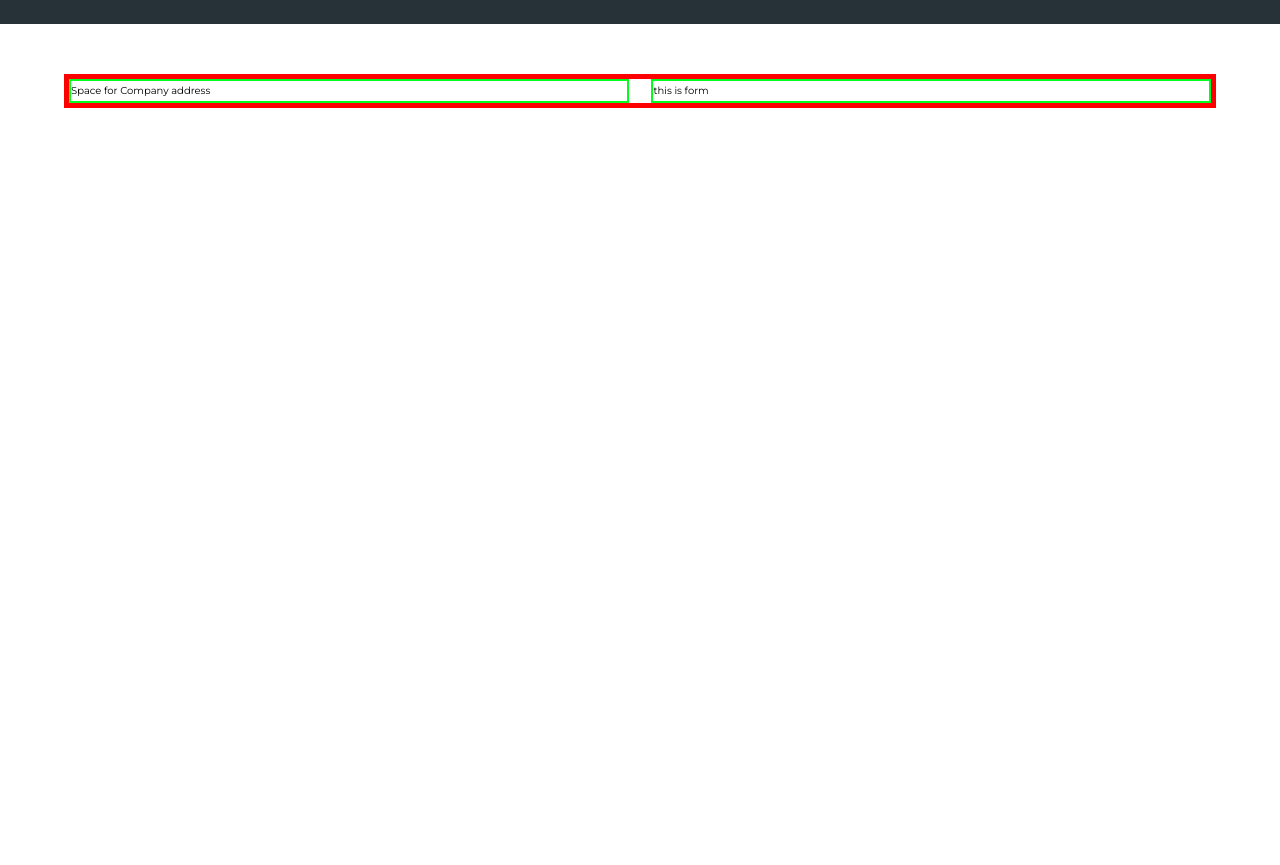
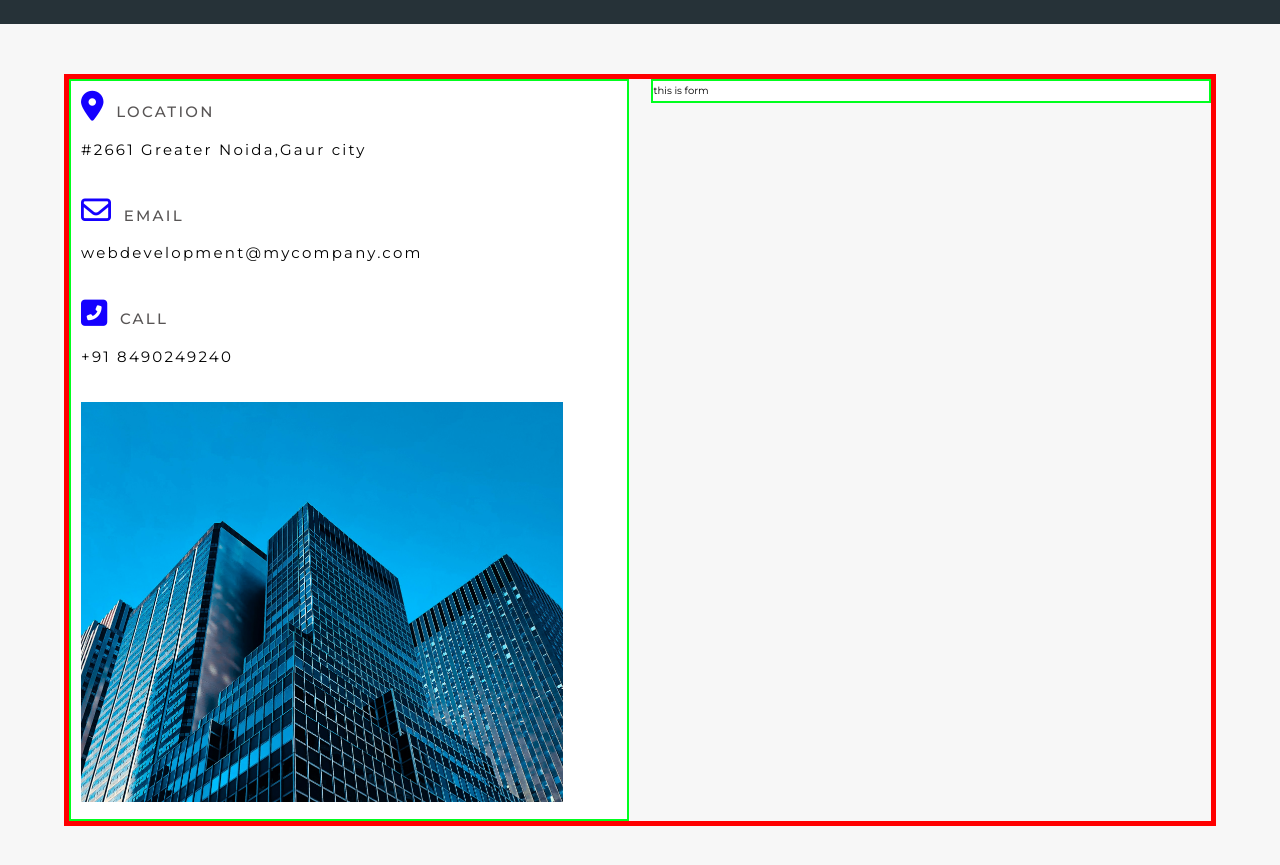
Before and after one commit to gulshan-pandey/Travel-website, a plain HTML site: page Contact.html in a window 1280 px wide. Shown: the part 81-946 px from the top of the page. Before the commit the page ends 800 px from the top, so only its background shows below. Drawn offline with Linux system fonts and the light colour scheme.

Commit message:
added Location

```diff
--- a/Contact.html
+++ b/Contact.html
@@ -19,16 +19,37 @@
                 <li class="nav-item"><a href="./About.html">ABOUT</a></li>
                 <li class="nav-item"><a href="./Contact.html">CONTACT</a></li>
             </ul>
-        </nav>
-        <section class="contact container">
+    </nav>
+    <section class="contact ">
+        <div class="container">
             <div class="form-wrapper">
-                <div class="company-address">Space for Company address</div>
+                <div class="company-address">
+                    <div class="address-group ">
+                        <i class="fas fa-map-marker-alt fa-3x text-blue"></i>
+                        <h2 class="text-grey md-heading">Location</h2>
+                        <p>#2661 Greater Noida,Gaur city</p>
+                    </div>
+                    <div class="address-group">
+                        <i class="far fa-envelope fa-3x text-blue"></i>
+                        <h2 class="text-grey md-heading">Email</h2>
+                        <p>webdevelopment@mycompany.com</p>
+                    </div>
+                    <div class="address-group">
+                        <i class="fas fa-phone-square-alt fa-3x text-blue"></i>
+                        <h2 class="text-grey md-heading">Call</h2>
+                        <p>+91 8490249240</p>
+                    </div>
+                    <img src="./img/abbe-sublett-nxZDMUQhN4o-unsplash.jpg" alt="company">
+                </div>
+
+
                 <div class="form">
                     this is form
                 </div>
             </div>
-        </section>
         </div>
+    </section>
+    </div>
 
 </body>
 
--- a/TravelCss/style.css
+++ b/TravelCss/style.css
@@ -1,6 +1,6 @@
 @import url('https://fonts.googleapis.com/css2?family=Montserrat:ital,wght@0,100..900;1,100..900&display=swap');
 
-*{
+* {
     margin: 0;
     padding: 0;
     box-sizing: border-box;
@@ -8,31 +8,34 @@
 }
 
 /* ###################### html element styling ####################### */
-html{
+html {
     font-size: 62.5%;
 }
 
-body{
+body {
     line-height: 2;
 }
 
 
-ul li{
+ul li {
     list-style-type: none;
 }
 
-a{
+a {
     font-size: 1.6rem;
     text-decoration: none;
 }
 
-p,li{
+p,
+li {
     font-size: 1.5rem;
     margin-bottom: 0.5 em;
     letter-spacing: 0.15em;
 }
 
-h1,h2,h3{
+h1,
+h2,
+h3 {
     margin-bottom: 0.5em;
     letter-spacing: 0.15em;
     font-weight: 500;
@@ -41,255 +44,267 @@ h1,h2,h3{
 
 /* ###################### utility class for font sizes ############### */
 
-.container{
-    max-width:1200px;
+.container {
+    max-width: 1200px;
     width: 90%;
     margin: 0 auto;
 
 }
 
-.lg-heading{
+.lg-heading {
     font-size: 3.4rem;
 }
-.md-heading{
+
+.md-heading {
     font-size: 2.1 rem;
 }
 
-.text-blue{
-    color:  rgb(21, 0, 255);
+.text-blue {
+    color: rgb(21, 0, 255);
 }
 
-.text-lite{
-    color:aliceblue
+.text-lite {
+    color: aliceblue
 }
 
-.text-black{
-    color:#1b1d1c;
+.text-black {
+    color: #1b1d1c;
 }
 
-.text-grey{
-    color:rgba(44, 40, 40, 0.796)
+.text-grey {
+    color: rgba(44, 40, 40, 0.796)
 }
 
-.btn{
+.btn {
     display: inline-block;
-    padding:0.1em 1em ;
+    padding: 0.1em 1em;
     font-weight: 600;
     text-transform: uppercase;
     margin: 0.8em 0.5em;
 }
 
-.btn-primary{
+.btn-primary {
     background-color: white;
     border-radius: 1.5em;
     padding: 0.6rem 1.5rem;
 
 }
-.btn-primary:active ,.btn-secondary:active{
-  color:  rgb(21, 0, 255);
+
+.btn-primary:active,
+.btn-secondary:active {
+    color: rgb(21, 0, 255);
 }
 
-.btn-secondary{
-    border: 2px solid  rgb(21, 0, 255);
+.btn-secondary {
+    border: 2px solid rgb(21, 0, 255);
     border-radius: 2.5em;
     padding: 0.3rem 2.5rem;
     background: #ffffff;
 }
 
-.btn-primary:hover{
+.btn-primary:hover {
     background-color: #ddd;
 
 }
 
-.btn-secondary:hover{
+.btn-secondary:hover {
     background-color: rgb(241, 235, 247);
 }
 
-.bg-dark{
+.bg-dark {
     background-color: #263238;
 }
 
 /* ################# header styling ############################# */
 
 
-.header{
+.header {
 
     height: 100vh;
-    background-size:cover;
-    background-image:linear-gradient(rgb(00, 00, 00,0.3),rgb(00, 00, 00,0.4)) ,url("../img/jezael-melgoza-2FiXtdnVhjQ-unsplash.jpg");
+    background-size: cover;
+    background-image: linear-gradient(rgb(00, 00, 00, 0.3), rgb(00, 00, 00, 0.4)), url("../img/jezael-melgoza-2FiXtdnVhjQ-unsplash.jpg");
     background-position: center;
     background-repeat: no-repeat;
     position: relative;
 }
-.navbar{
+
+.navbar {
 
     padding: 1rem;
 
 }
 
-.navbar a{
+.navbar a {
     color: rgb(255, 255, 255);
     font-weight: 400;
 }
 
-.navbar .logo{
+.navbar .logo {
     float: left;
 }
 
-.navbar .nav-items{
+.navbar .nav-items {
     float: right;
     margin-top: 1rem;
 
 }
 
-.navbar .nav-item{
+.navbar .nav-item {
     display: inline-block;
     padding: 1rem;
     text-transform: uppercase;
 }
 
 .navbar a:link,
-.navbar a:visited{
+.navbar a:visited {
     color: #f4f4f4;
 }
 
-.navbar a{
+.navbar a {
     padding-bottom: 0.3rem;
 }
 
-.navbar a:hover{
+.navbar a:hover {
     border-bottom: 2px solid rgb(21, 0, 255);
-    color:rgb(21, 0, 255);
+    color: rgb(21, 0, 255);
 }
 
-.navbar::after{
+.navbar::after {
     content: '';
-    display:block;
-    clear:both;
+    display: block;
+    clear: both;
 }
 
 /* ####################### header content styling  ############ */
 
-.header-content{
+.header-content {
     position: absolute;
-    top:50%;
-    left:50%;
-    transform: translate(-50%,-50%);
+    top: 50%;
+    left: 50%;
+    transform: translate(-50%, -50%);
     text-align: center;
-    background: linear-gradient(rgb(0 0 0 / 12%),rgb(0 0 0 / 13%));
+    background: linear-gradient(rgb(0 0 0 / 12%), rgb(0 0 0 / 13%));
 
 }
 
-.header-content h1{
+.header-content h1 {
     text-transform: uppercase;
     font-weight: 700;
 }
 
-.header-content p{
+.header-content p {
     text-transform: uppercase;
 }
 
 /* ##################### showcase Section styling ################## */
 
-.showcase{
+.showcase {
     background: #ddd;
     padding: 10rem 0;
 }
 
-.row{
-    height:33rem;
+.row {
+    height: 33rem;
     background: white;
     box-shadow: 0px 0px 20px 2px #aaa;
 
 }
 
-.row1{
-    margin-bottom:10rem ;
+.row1 {
+    margin-bottom: 10rem;
 }
 
-.row1 .img-box, .row2 .text-box{
-    float:left;
-    width:50%;
-    padding: 2rem;
-}
-.row2 .img-box, .row1 .text-box{
-    float:right;
-    width:50%;
+.row1 .img-box,
+.row2 .text-box {
+    float: left;
+    width: 50%;
     padding: 2rem;
 }
 
-.row .img-box{
+.row2 .img-box,
+.row1 .text-box {
+    float: right;
+    width: 50%;
+    padding: 2rem;
+}
+
+.row .img-box {
 
     height: 100%;
 
 }
-.row .text-box{
+
+.row .text-box {
 
     padding: 2rem;
 
 }
 
-.row1 .img-box{
+.row1 .img-box {
     background: url("../img/jack-anstey-XVoyX7l9ocY-unsplash.jpg");
     background-position: center;
-    background-size:cover;
-    object-fit: cover;
-}
-.row2 .img-box{
-    background: url("../img/jack-b-rn-0OotfzFA-unsplash.jpg");
-    background-position: center;
-    background-size:cover;
+    background-size: cover;
     object-fit: cover;
 }
 
-.row::after{
-    content:'';
-    display:block;
-    clear:both;
+.row2 .img-box {
+    background: url("../img/jack-b-rn-0OotfzFA-unsplash.jpg");
+    background-position: center;
+    background-size: cover;
+    object-fit: cover;
+}
+
+.row::after {
+    content: '';
+    display: block;
+    clear: both;
 }
 
 /* ########################features section styling ################## */
 
-.features{
+.features {
     padding: 10rem 0;
 }
-.box{
-    width:33.3333333333%;
+
+.box {
+    width: 33.3333333333%;
     float: left;
     padding: 2rem;
     text-align: center;
 }
 
-.box-wrapper{
-    box-shadow: 5px 5px 10px rgba(102,102,102,0.521);
+.box-wrapper {
+    box-shadow: 5px 5px 10px rgba(102, 102, 102, 0.521);
 }
 
 
-.box-wrapper::after{
-    content:'';
+.box-wrapper::after {
+    content: '';
     display: block;
     clear: both;
 }
 
-.box1, .box3{
+.box1,
+.box3 {
     background-color: #263238;
-  color:white;
+    color: white;
 }
 
-.box2{
+.box2 {
     background: linear-gradient(89.8deg, rgb(39, 115, 255) 4.3%, rgb(62, 211, 232) 101.4%);
     background-image: linear-gradient(135deg, #667eea 0%, #764ba2 100%);
-    color:white;
+    color: white;
 }
 
-.footer{
-      background-color: #263238 ;
+.footer {
+    background-color: #263238;
     color: #f4f4f4;
     padding: 2rem;
-      padding-bottom:0 ;
+    padding-bottom: 0;
     text-align: center;
 }
-.social-media-links i{
+
+.social-media-links i {
     margin: 1rem;
 }
 
@@ -297,16 +312,15 @@ h1,h2,h3{
 
 /* ######################ablout page styling  ##################### */
 
-.about
-{
+.about {
     padding: 5rem 0;
 }
 
-.about-heading:after{
+.about-heading:after {
     content: '';
     border: 0.25rem solid rgb(21, 0, 255);
     display: block;
-    width:100%;
+    width: 100%;
 }
 
 /* .about-heading {
@@ -317,88 +331,91 @@ h1,h2,h3{
 
 /* ######################### about wrapper ###################### */
 
-.about-wrapper{
+.about-wrapper {
     text-align: center;
     margin: 2rem;
 }
 
-.about-wrapper .left{
-    float:left;
-    width:50%;
-}
-.about-wrapper .right{
-    float:right;
-    width:50%;
+.about-wrapper .left {
+    float: left;
+    width: 50%;
 }
 
-.about-wrapper::after{
-    content:'';
+.about-wrapper .right {
+    float: right;
+    width: 50%;
+}
+
+.about-wrapper::after {
+    content: '';
     display: block;
     clear: both;
 
 }
 
-.about-wrapper li::before{
+.about-wrapper li::before {
     content: '\2713';
-   color:rgb(21, 0, 255) ;
+    color: rgb(21, 0, 255);
     font-weight: 900;
     padding-right: 1rem;
 }
 
 /* ########################count styling ############################ */
 
-.counts{
+.counts {
     margin-top: 3rem;
 }
 
-.count-item{
+.count-item {
 
-    width:25%;
+    width: 25%;
     float: left;
     text-align: center;
 
 }
 
-.counts::after{
-    content:'';
+.counts::after {
+    content: '';
     display: block;
     clear: both;
 }
 
-.counts .count-item h1{
+.counts .count-item h1 {
     font-size: 3rem;
     font-weight: 700;
-    letter-spacing:0.1rem ;
-    color:rgb(21, 0, 255) ;
+    letter-spacing: 0.1rem;
+    color: rgb(21, 0, 255);
     margin-bottom: 0.1rem;
 }
-.counts .count-item p{
+
+.counts .count-item p {
     font-weight: 750;
     font-size: 1.6rem;
-    color:rgb(48, 46, 46) ;
+    color: rgb(48, 46, 46);
 }
 
 /* ############################ banner styling ####################### */
 
-.banner{
+.banner {
     background: linear-gradient(89.8deg, rgb(39, 115, 255) 4.3%, rgb(62, 211, 232) 101.4%);
-    color:#f4f4f4;
+    color: #f4f4f4;
     padding: 1rem;
     box-shadow: 5px 5px 10px rgb(17, 12, 12);
     margin-top: 3rem;
 }
 
-.banner-right{
+.banner-right {
     width: 40%;
     float: right;
     text-align: right;
 }
-.banner-left{
-    width:60%;
+
+.banner-left {
+    width: 60%;
     float: left;
 }
 
-.banner-line{
+.banner-line {
     font-weight: 700;
     font-size: 2rem;
     margin-top: 1rem;
@@ -407,7 +424,7 @@ h1,h2,h3{
 }
 
 
-.contact-btn{
+.contact-btn {
     display: inline-block;
     font-weight: 700;
     text-align: center !important;
@@ -419,7 +436,7 @@ padding: 0.3rem 7rem;
     color: #f4f4f4;
 }
 
-.banner::after{
+.banner::after {
     content: '';
     display: block;
     clear: both;
@@ -428,32 +445,57 @@ color: #f4f4f4;
 
 /* ############################ contact page styling################## */
 
-.contact{
+.contact {
     padding: 5rem 0;
+    background: #f7f7f7;
+
+}
+
+.form-wrapper {
+    border: 5px solid red;
+
+}
+
+.form-wrapper .company-address {
+    background: #fff;
+    border: 2px solid rgb(0, 255, 30);
+    float: left;
+    width: 49%;
+    padding: 1rem;
 
 
 }
 
-.form-wrapper{
- border: 5px solid red;
-
+.form-wrapper .company-address i{
+    display: inline-block;
+    margin-right: 1rem;
+}
+.form-wrapper .company-address h2{
+    display: inline-block;
+    margin-right: 1rem;
+    text-transform: uppercase;
 }
 
-.company-address{
- border: 2px solid rgb(0, 255, 30);
- float: left;
- width: 49%;
-
-}
-
-.form{
+.form-wrapper .form {
+    background: #fff;
     border: 2px solid rgb(0, 255, 30);
     float: right;
     width: 49%;
 }
 
-.form-wrapper::after{
-    content:'';
+.form-wrapper .address-group{
+    margin-bottom: 3rem;
+}
+
+.form-wrapper .company-address img{
+    max-width: 90%;
+    min-height: 40rem;
+    object-fit: cover;
+    object-position: center;
+}
+
+.form-wrapper::after {
+    content: '';
     display: block;
-    clear:both;
+    clear: both;
 }
```
Lines whose indentation alone changed are shown as unchanged.
